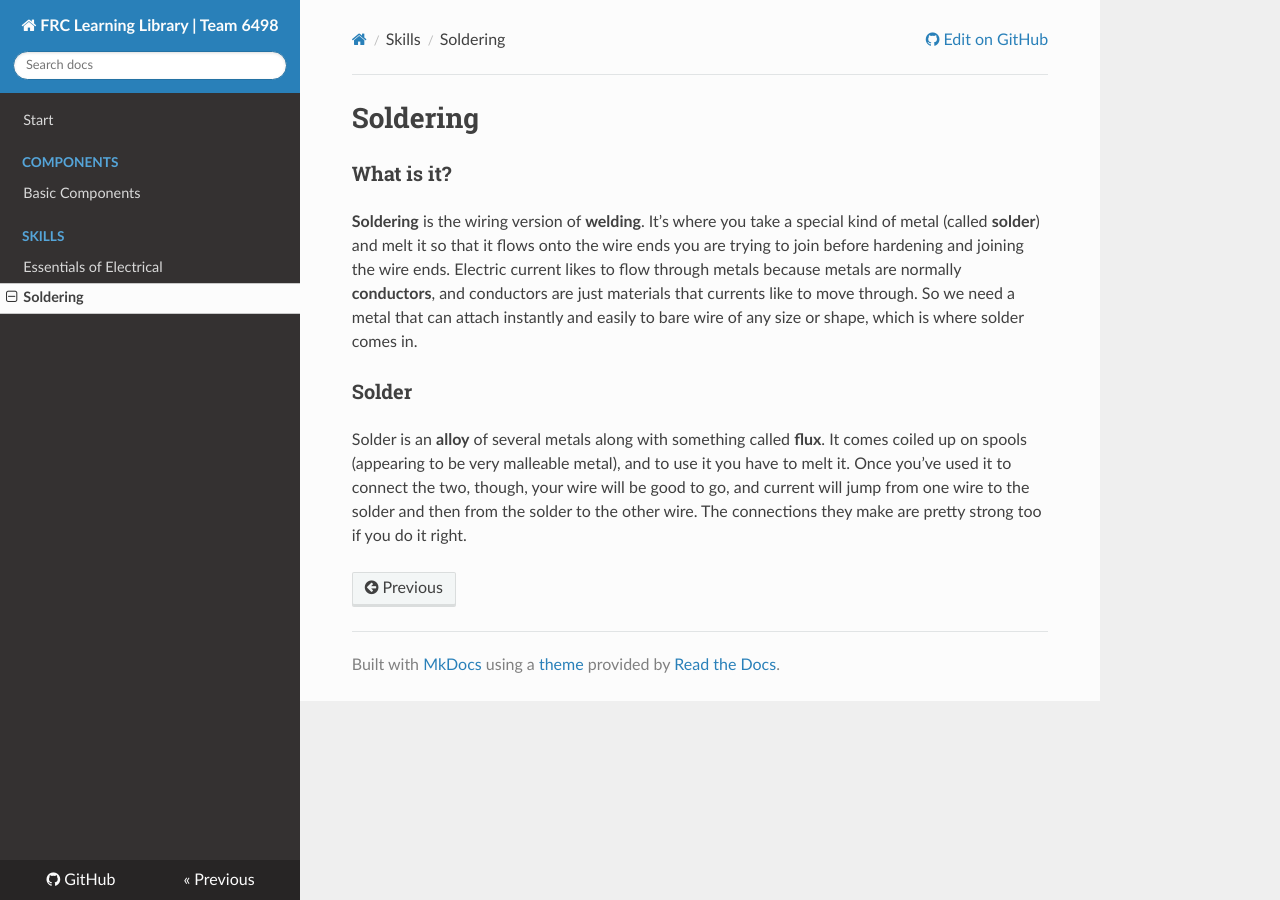
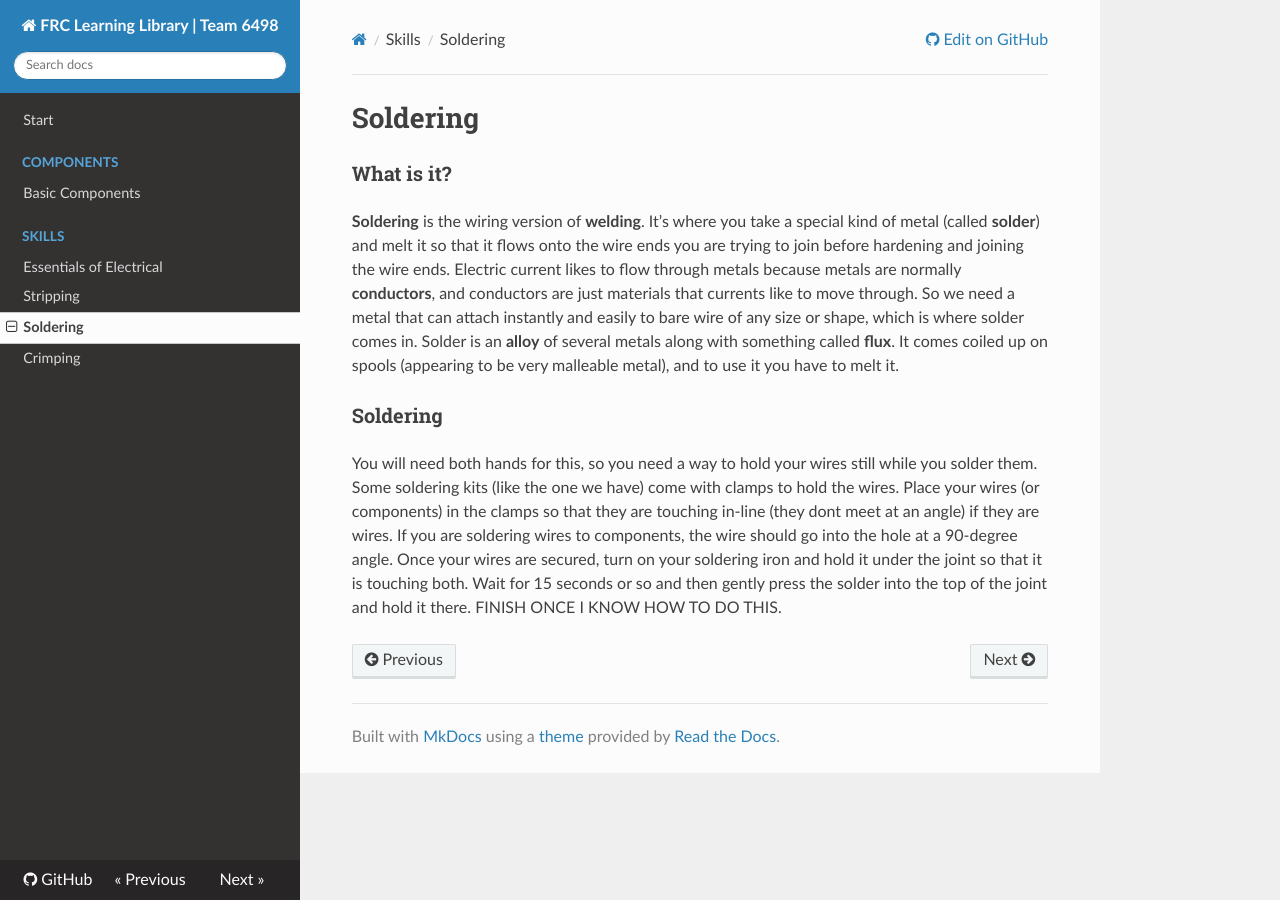
Before and after one commit to DeltaDizzy/6498NewbieLessons, an MkDocs documentation site: the page built from docs/skills/soldering.md, in a window 1280 px wide. Built offline with MkDocs 1.6.1, drawn with Linux system fonts in a browser that asks for light colours; nearby versions of some CDN libraries.

Commit message:
setup yml for next steps

```diff
--- a/docs/skills/soldering.md
+++ b/docs/skills/soldering.md
@@ -1,7 +1,7 @@
 <h1>Soldering</h1>
 
 ### What is it?
-<b>Soldering</b> is the wiring version of <b>welding</b>. It’s where you take a special kind of metal (called <b>solder</b>) and melt it so that it flows onto the wire ends you are trying to join before hardening and joining the wire ends. Electric current likes to flow through metals because metals are normally <b>conductors</b>, and conductors are just materials that currents like to move through. So we need a metal that can attach instantly and easily to bare wire of any size or shape, which is where solder comes in.
+<b>Soldering</b> is the wiring version of <b>welding</b>. It’s where you take a special kind of metal (called <b>solder</b>) and melt it so that it flows onto the wire ends you are trying to join before hardening and joining the wire ends. Electric current likes to flow through metals because metals are normally <b>conductors</b>, and conductors are just materials that currents like to move through. So we need a metal that can attach instantly and easily to bare wire of any size or shape, which is where solder comes in. Solder is an <b>alloy</b> of several metals along with something called <b>flux</b>. It comes coiled up on spools (appearing to be very malleable metal), and to use it you have to melt it.
 
-### Solder
-Solder is an <b>alloy</b> of several metals along with something called <b>flux</b>. It comes coiled up on spools (appearing to be very malleable metal), and to use it you have to melt it. Once you’ve used it to connect the two, though, your wire will be good to go, and current will jump from one wire to the solder and then from the solder to the other wire. The connections they make are pretty strong too if you do it right.
+### Soldering
+You will need both hands for this, so you need a way to hold your wires still while you solder them. Some soldering kits (like the one we have) come with clamps to hold the wires. Place your wires (or components) in the clamps so that they are touching in-line (they dont meet at an angle) if they are wires. If you are soldering wires to components, the wire should go into the hole at a 90-degree angle. Once your wires are secured, turn on your soldering iron and hold it under the joint so that it is touching both. Wait for 15 seconds or so and then gently press the solder into the top of the joint and hold it there. FINISH ONCE I KNOW HOW TO DO THIS.
--- a/mkdocs.yml
+++ b/mkdocs.yml
@@ -7,4 +7,6 @@ nav:
       - Basic Components: 'components/components.md'
     - 'Skills':
       - Essentials of Electrical: 'skills/circuits.md'
+      - Stripping: 'skills/stripping.md'
       - Soldering: 'skills/soldering.md'
+      - Crimping: 'skills/crimping.md'
```
